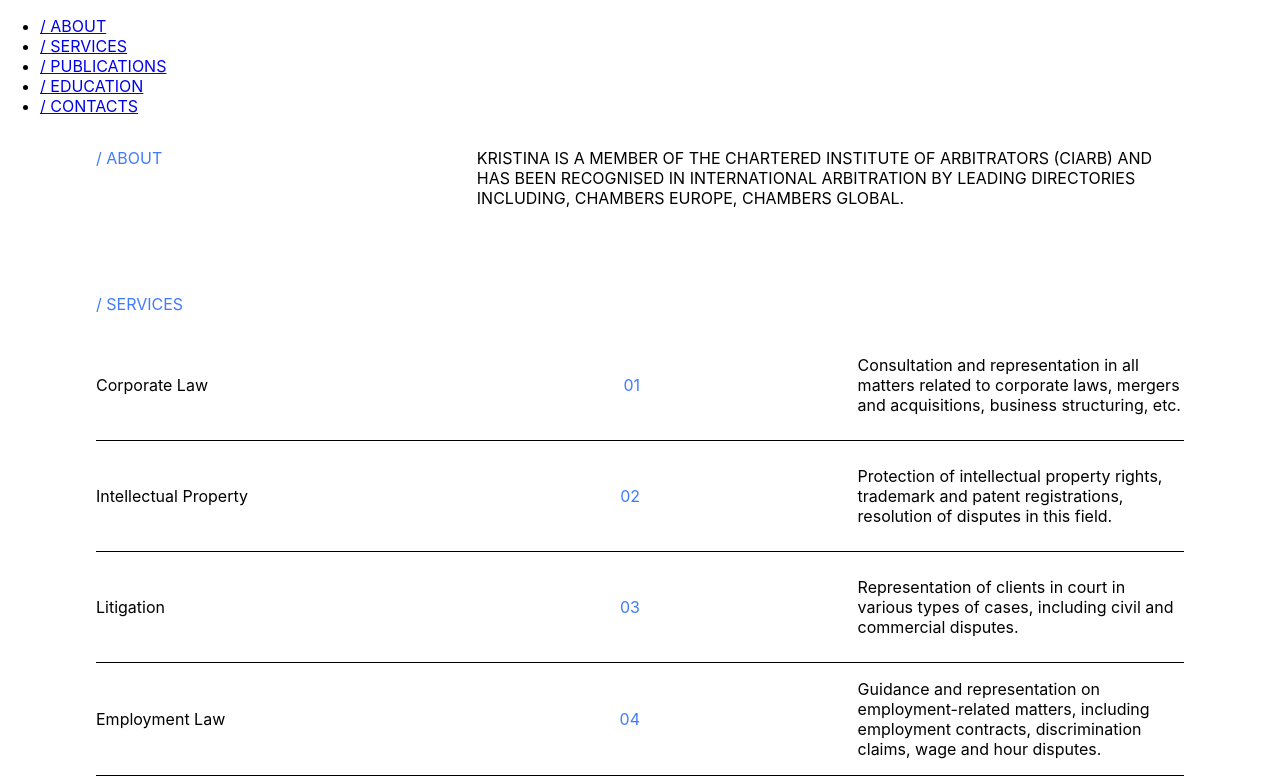
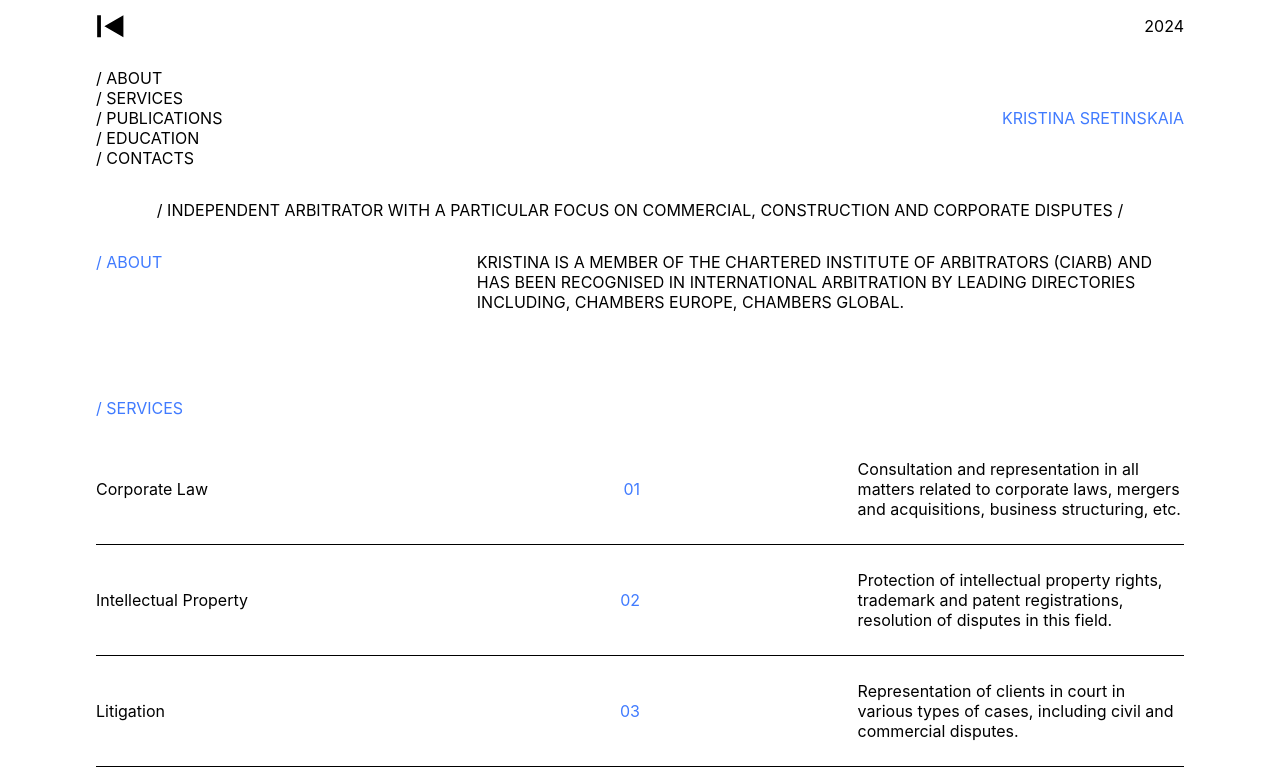
Before and after one commit to avocardiojam/luv, a React (Create React App) app: page / in a window 1280 px wide. Shown: the top 784 px of the page. Built offline with nearby package versions, Linux system fonts and the light colour scheme.

Commit message:
add some styles

```diff
--- a/src/components/Head.jsx
+++ b/src/components/Head.jsx
@@ -5,6 +5,12 @@ const Head = () => {
     return (
         <section className={styles.head}>
             <div className={styles.container}>
+                <div className={styles.items}>
+                    <div className={styles.first}>
+                        <img src="./image/first.svg" alt="" />
+                        <p>2024</p>
+                    </div>
+                    <div className={styles.main}>
                         <div className={styles.menu}>
                             <ul className={styles.menuList}>
                                 {MenuData.map((el) => (
@@ -14,6 +20,14 @@ const Head = () => {
                                 ))}
                             </ul>
                         </div>
+                        <div className={styles.title}>
+                            <p>KRISTINA SRETINSKAIA</p>
+                        </div>
+                    </div>
+                    <div className={styles.description}>
+                        <div><p>/ INDEPENDENT ARBITRATOR WITH A PARTICULAR FOCUS ON COMMERCIAL, CONSTRUCTION AND CORPORATE DISPUTES /</p></div>
+                    </div>
+                </div>
             </div>
         </section>
 
--- a/src/styles/Head.module.css
+++ b/src/styles/Head.module.css
@@ -0,0 +1,28 @@
+.container {
+    width: 85%;
+    margin: auto;
+}
+.first {
+    display: flex;
+    justify-content: space-between;
+}
+.main {
+    display: flex;
+    justify-content: space-between;
+    align-items: center;
+}
+ul {
+    list-style-type: none;
+    padding: 0;
+}
+a {
+    text-decoration: none;
+    color: rgb(0, 0, 0);
+}
+.title {
+    color: rgba(64, 123, 255, 1);
+}
+.description {
+    display: flex;
+    justify-content: center
+}
```
Also changed, not shown: public/image/first.svg (added). Lines whose indentation alone changed are shown as unchanged.
